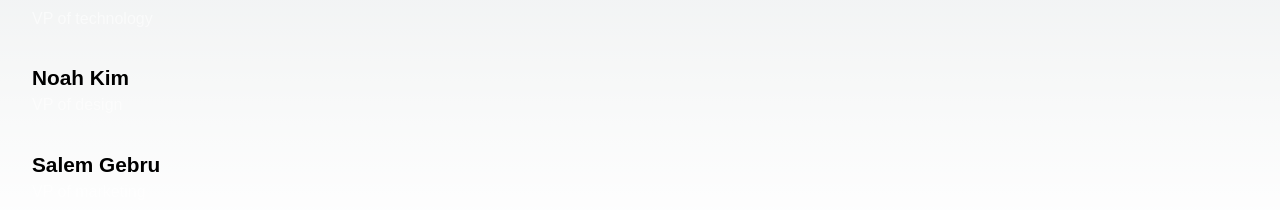
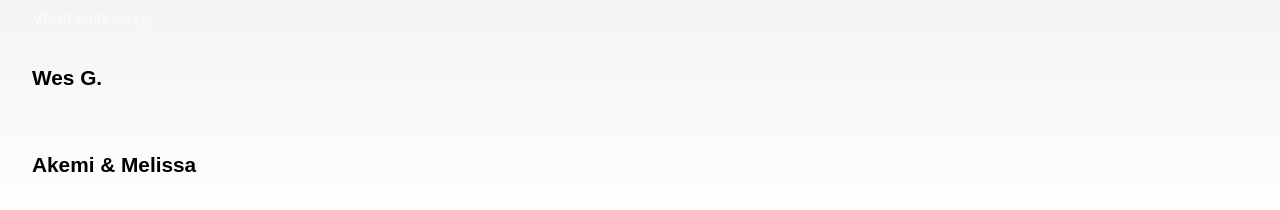
Before and after one commit to bublockchain/bu-blockchain, a Next.js app: page /team in a window 1280 px wide. Shown: the part 560-770 px from the top of the page. Built offline with nearby package versions, Linux system fonts and the light colour scheme; a web font is replaced by a local one.

Commit message:
update board

```diff
--- a/pages/team/index.tsx
+++ b/pages/team/index.tsx
@@ -28,23 +28,33 @@ export default function Team() {
             avatar: "/sachin.png"
         },
         {
-            name: " Saad N.",
+            name: "Saad N.",
             title: "VP of technology",
             avatar: "/saad.png"
         },
         {
+            name: "Wes G.",
+            title: "VP of innovation",
+            avatar: "/wes.png"
+        },
+        {
+            name: "Akemi & Melissa",
+            title: "CO-VPs of social events",
+            avatar: ""
+        },
+        {
             name: "Noah Kim",
-            title: "VP of design",
+            title: "Director of design",
             avatar: "/noah.png"
         },
         {
             name: "Salem Gebru",
-            title: "VP of marketing",
+            title: "Director of marketing",
             avatar: "/salem.png"
         },
         {
-            name: "Melanie Lin",
-            title: "VP of sustainability",
+            name: "Dana",
+            title: "Director of outreach",
             avatar: "/melanie.png"
         },
         {
```
